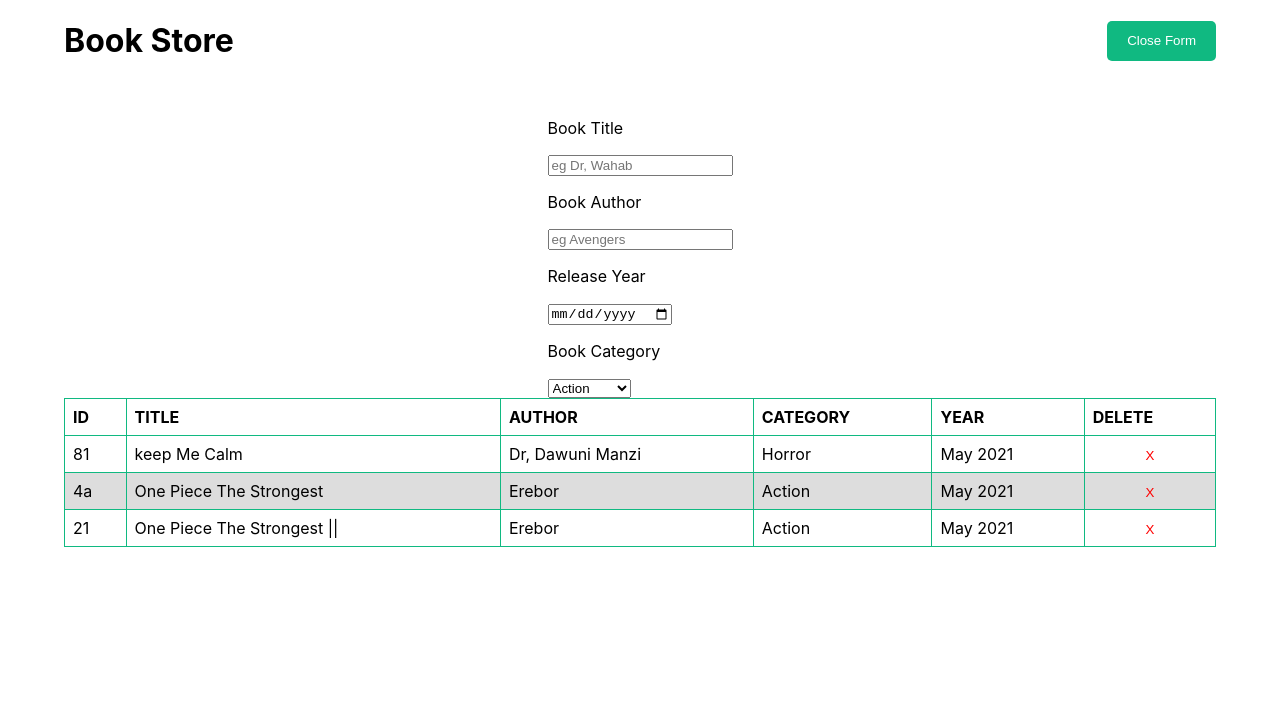
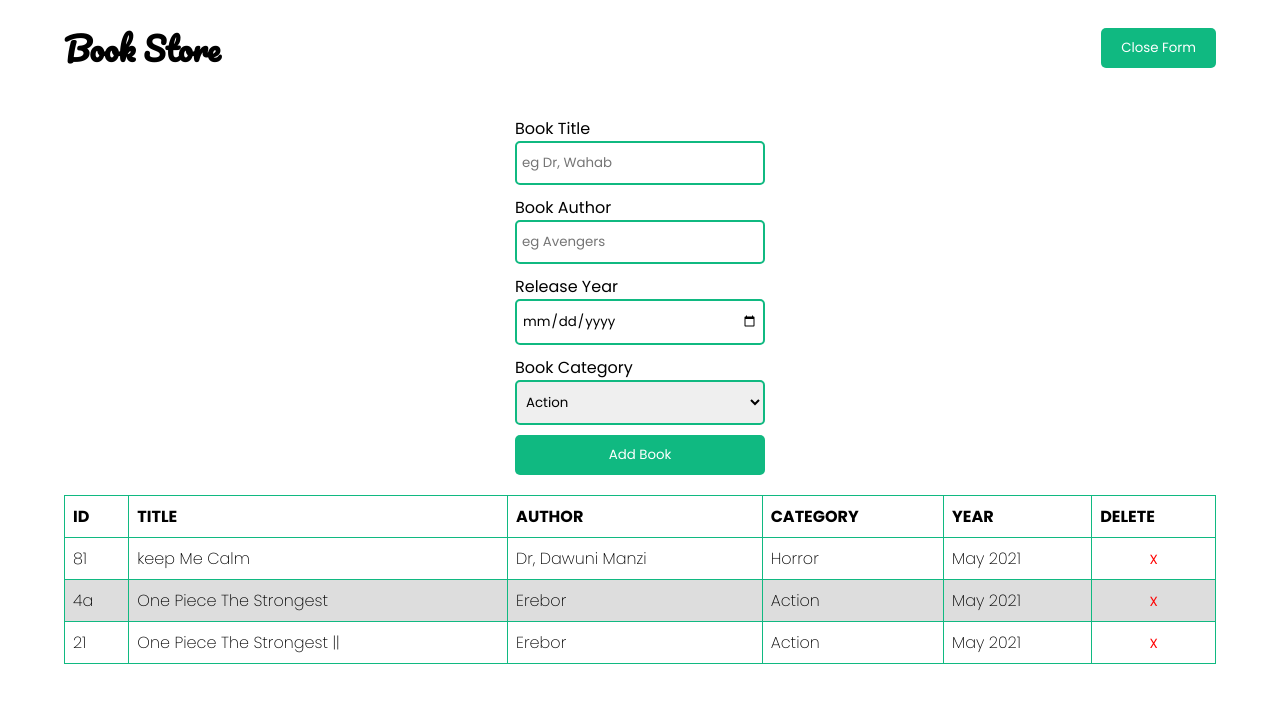
Before and after one commit to codesalley/book-store, a React (Create React App) app: page / in a window 1280 px wide. Both pictures are taken after a click on the button "Add Book". Shown: the top 702 px of the page. Built offline with nearby package versions, Linux system fonts and the light colour scheme.

Commit message:
import font

```diff
--- a/public/index.html
+++ b/public/index.html
@@ -13,7 +13,8 @@ Made with ❤️ by codesalley [twiitter: __salley ]
       content="Web site created using create-react-app"
     />
     <link rel="apple-touch-icon" href="%PUBLIC_URL%/logo192.png" />
-
+    <link rel="preconnect" href="https://fonts.gstatic.com">
+    <link href="https://fonts.googleapis.com/css2?family=Pacifico&family=Poppins:wght@100;200;400;500;600;700;800;900&display=swap" rel="stylesheet">
 
     <link rel="manifest" href="%PUBLIC_URL%/manifest.json" />
 
--- a/src/App.css
+++ b/src/App.css
@@ -1,5 +1,6 @@
 .App h1 {
   text-align: center;
+  font-family: 'Pacifico', cursive;
 
 }
 
@@ -22,7 +23,7 @@
   display: flex;
   justify-content: space-between;
   align-items: center;
-  margin-bottom: 20px;
+  padding: 20px 0;
 }
 
 .btn {
--- a/src/components/BookForm.css
+++ b/src/components/BookForm.css
@@ -0,0 +1,23 @@
+
+.form-div {
+    width: 100%;
+    padding: 20px 0;
+    display: flex;
+    justify-content: center;
+}
+
+form {
+    display: flex;
+    flex-direction: column;
+    gap: 10px;
+    max-width: 250px;
+    width: 100%;
+}
+
+form input, select {
+    width: 100%;
+    padding: 10px 5px;
+    border-radius: 5px;
+    border: none;
+    border: 2px double #10B981;
+}
--- a/src/components/BookForm.js
+++ b/src/components/BookForm.js
@@ -1,29 +1,31 @@
 import CATEGORIES from '../utils/categories';
+import './BookForm.css';
 
 const BookForm = () => (
-  <div>
+  <div className="form-div">
     <form>
 
-      <label htmlFor="title" className="form-label">
+      <div className="form-label">
         <p> Book Title</p>
         <input id="title" type="text" className="form-control" placeholder="eg Dr, Wahab" />
-      </label>
+      </div>
 
-      <label htmlFor="author" className="form-label">
+      <div className="form-label">
         <p> Book Author</p>
         <input id="author" type="text" className="form-control" placeholder="eg Avengers" />
-      </label>
-      <label htmlFor="author" className="form-label">
+      </div>
+      <div className="form-label">
         <p> Release Year</p>
         <input id="author" type="date" className="form-control" placeholder="eg Avengers" />
-      </label>
+      </div>
 
-      <label htmlFor="category" className="form-label">
+      <div className="form-label">
         <p>  Book Category </p>
         <select id="category">
           {CATEGORIES.map((ele, index) => <option key={index.toString()}>{ele}</option>)}
         </select>
-      </label>
+      </div>
+      <button className="btn" type="submit">Add Book</button>
 
     </form>
   </div>
--- a/src/components/BookList.css
+++ b/src/components/BookList.css
@@ -16,3 +16,7 @@ td, th {
   tr:nth-child(even) {
     background-color: #dddddd;
   }
+
+  tbody tr {
+    font-weight: 300;
+  }
--- a/src/index.css
+++ b/src/index.css
@@ -1,27 +1,6 @@
-body {
+* {
   margin: 0;
-  font-family:
-    -apple-system,
-    BlinkMacSystemFont,
-    'Segoe UI',
-    'Roboto',
-    'Oxygen',
-    'Ubuntu',
-    'Cantarell',
-    'Fira Sans',
-    'Droid Sans',
-    'Helvetica Neue',
-    sans-serif;
-  -webkit-font-smoothing: antialiased;
-  -moz-osx-font-smoothing: grayscale;
+  padding: 0;
+  box-sizing: border-box;
+  font-family: 'Poppins', sans-serif;
 }
-
-code {
-  font-family:
-    source-code-pro,
-    Menlo,
-    Monaco,
-    Consolas,
-    'Courier New',
-    monospace;
-}
```
